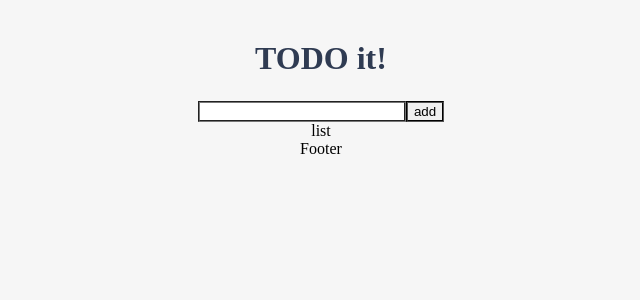
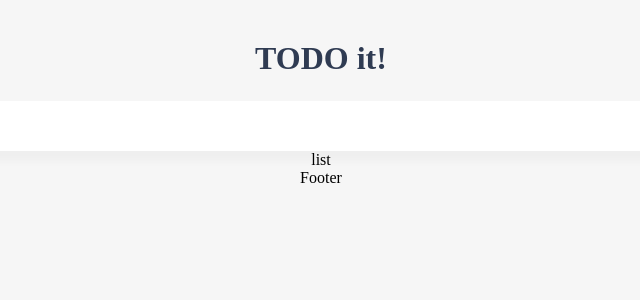
Before and after one commit to envyoon/Vue_TodoList, a Vue app in the folder vue-todo/: page / in a window 1280 px wide. Shown: the top 300 px of the page, without its empty margins (319-959 px from the left). Built offline with nearby package versions, Linux system fonts and the light colour scheme.

Commit message:
feat: TodoInput add, 버튼안보임 에러 수정하여야 함.

```diff
--- a/vue-todo/index.html
+++ b/vue-todo/index.html
@@ -1,16 +1,28 @@
 <!DOCTYPE html>
 <html lang="en">
-<head>
-    <meta charset="UTF-8">
-    <meta http-equiv="X-UA-Compatible" content="IE=edge">
-    <meta name="viewport" content="width=device-width, initial-scale=1.0">
-    <link rel="shortcut icon" href="src/assets/favicon.ico" type="image/x-icon">
-    <link rel="icon" href="src/assets/favicon.ico" type="image/x-icon">
+  <head>
+    <meta charset="UTF-8" />
     <title>vue-todo</title>
-</head>
-<body>
+    <meta http-equiv="X-UA-Compatible" content="IE=crome" />
+    <meta name="viewport" content="width=device-width, initial-scale=1.0" />
+    <link
+      rel="shortcut icon"
+      href="src/assets/favicon.ico"
+      type="image/x-icon"
+    />
+    <link rel="icon" href="src/assets/favicon.ico" type="image/x-icon" />
+    <script
+      src="https://kit.fontawesome.com/9bff56784b.js"
+      crossorigin="anonymous"
+    ></script>
+    <link
+      href="https://fonts.googleapis.com/css2?family=Ubuntu:wght@300&display=swap"
+      rel="stylesheet"
+    />
+  </head>
+  <body>
     <div id="app">
-        <script src=""/dist/bulid.js"></script>
+      <script src="/dist/bulid.js"></script>
     </div>
-</body>
+  </body>
 </html>
--- a/vue-todo/src/components/TodoInput.vue
+++ b/vue-todo/src/components/TodoInput.vue
@@ -1,7 +1,10 @@
 <template>
-  <div>
-    <input type="text" v-model="newTodoItem" />
-    <button v-on:click="addTodo">add</button>
+  <div class="inputBox shadow">
+    <input type="text" v-model="newTodoItem" v-on:keyup.enter="addTodo" />
+    <!-- <button v-on:click="addTodo">add</button> -->
+    <span class="addContainer" @click="addTodo">
+      <i class="far fa-calendar-plus addBtn"></i>
+    </span>
   </div>
 </template>
 
@@ -14,12 +17,43 @@ export default {
   },
   methods: {
     addTodo: function () {
-      console.log(this.newTodoItem);
       localStorage.setItem(this.newTodoItem, this.newTodoItem);
-      this.newTodoItem = "";
+      this.clearInput;
+    },
+    clearInput: function () {
+      this.newTodoItem = " ";
+      console.log("실행됨");
     },
   },
 };
 </script>
 
-<style></style>
+<style scoped>
+input:focus {
+  outline: none;
+}
+.inputBox {
+  background: white;
+  height: 50px;
+  line-height: 50px;
+  border-radius: 5px;
+}
+.inputBox input {
+  height: 40px;
+  width: 80%;
+  border-style: none;
+  font-size: 0.9rem;
+}
+.addContainer {
+  float: right;
+  background: linear-gradient(to right, #6478fb, #8763fb);
+  display: block;
+  width: 3rem;
+  border-radius: 0 5px 5px 0;
+}
+.addBtn {
+  color: white;
+  width: 50px;
+  vertical-align: middle;
+}
+</style>
```
